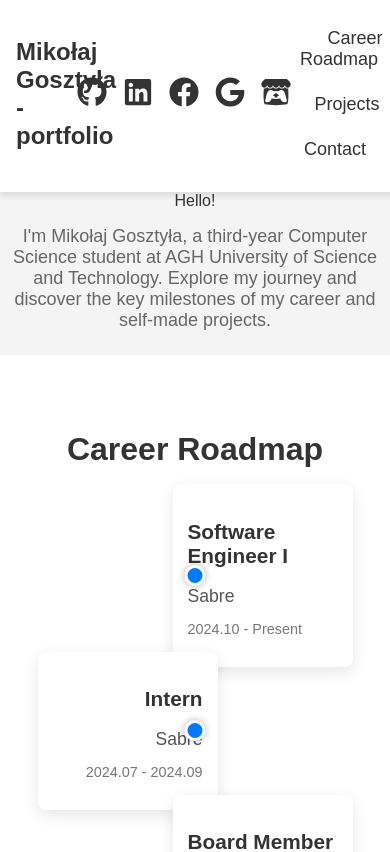
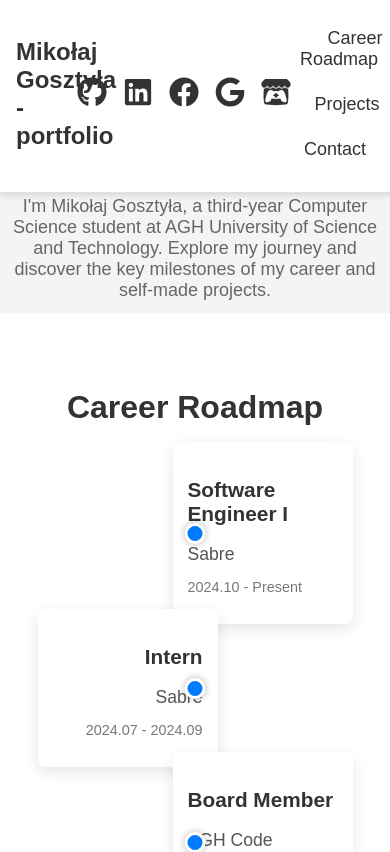
Before and after one commit to Mikosztyla/Mikosztyla.github.io, a React (Create React App) app: page / in a window 390 px wide. Shown: the top 852 px of the page. Built offline with nearby package versions, Linux system fonts and the light colour scheme.

Commit message:
Smooth hover

```diff
--- a/src/Portfolio.css
+++ b/src/Portfolio.css
@@ -1,3 +1,8 @@
+.project-image,
+.project-card {
+    will-change: transform, filter;
+}
+
 html {
     scroll-behavior: smooth;
 }
@@ -93,7 +98,7 @@ body::-webkit-scrollbar {
 .hero-header {
     margin-top: 16px;
     padding-top: 100px;
-    height: 20vh;
+    height: 10vh;
     display: flex;
     flex-direction: column;
     justify-content: center;
@@ -293,6 +298,7 @@ body::-webkit-scrollbar {
 
     .hero-header {
         padding-top: 170px;
+        height: 15vh;
     }
 
     .roadmap-container {
--- a/src/Portfolio.js
+++ b/src/Portfolio.js
@@ -38,7 +38,6 @@ const Portfolio = ({ openProjectDetail }) => {
             </nav>
 
             <header className="hero-header">
-                Hello!
                 <p className="hero-description">I'm Mikołaj Gosztyła, a third-year Computer Science student at AGH
                     University of Science and Technology. Explore my journey and discover the key milestones of my
                     career and self-made projects.</p>
```
